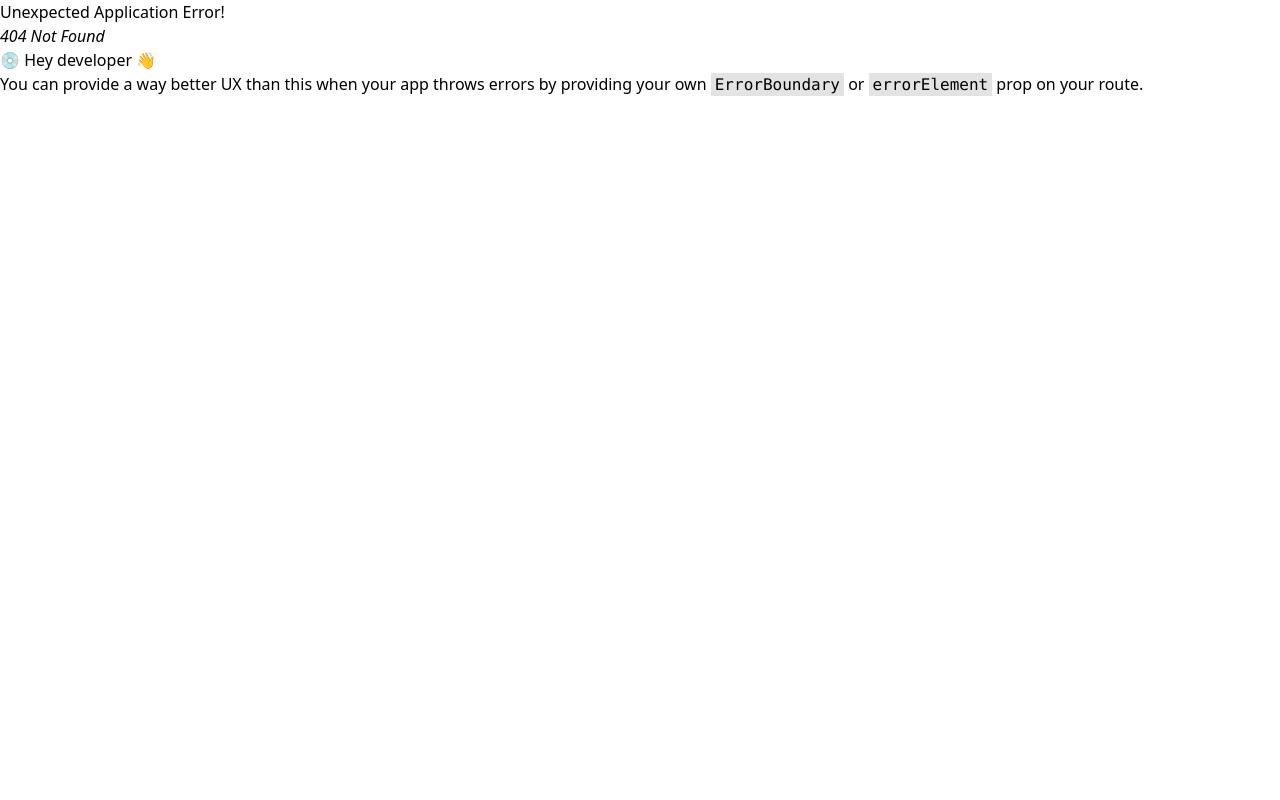
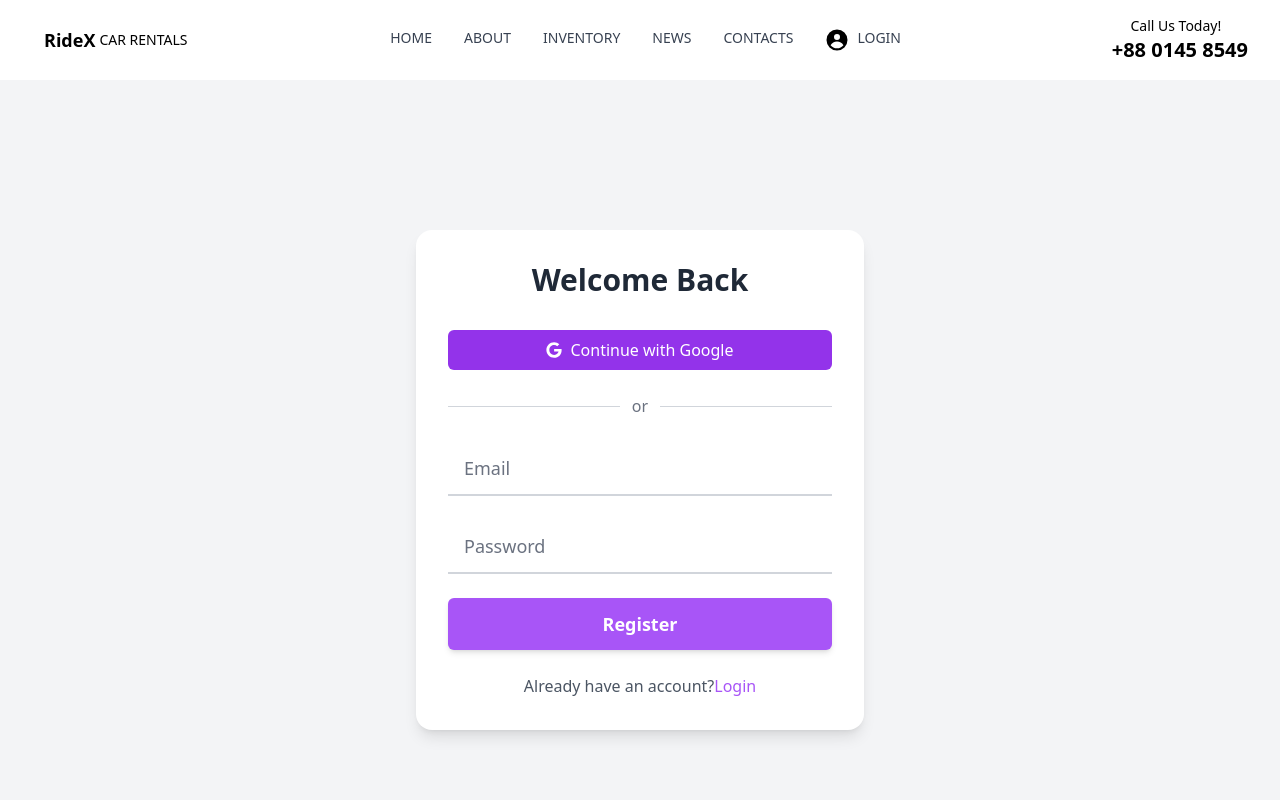
Before and after one commit to jakariamasum/Car-Rental_Client, a React (Vite) app: page /register in a window 1280 px wide. Before the commit this address had no page. Shown: the top 800 px of the page. Built offline with nearby package versions, Linux system fonts and the light colour scheme.

Commit message:
feat:register page add

```diff
--- /dev/null
+++ b/src/pages/register/Register.tsx
@@ -0,0 +1,121 @@
+import React, { useState } from "react";
+import { useForm, SubmitHandler } from "react-hook-form";
+import { FaGoogle } from "react-icons/fa";
+
+interface RegisterFormInputs {
+  email: string;
+  password: string;
+}
+
+const Register: React.FC = () => {
+  const {
+    register,
+    handleSubmit,
+    formState: { errors },
+  } = useForm<RegisterFormInputs>();
+  const [emailFocused, setEmailFocused] = useState<boolean>(false);
+  const [passwordFocused, setPasswordFocused] = useState<boolean>(false);
+
+  const onSubmit: SubmitHandler<RegisterFormInputs> = (data) => {
+    console.log(data);
+  };
+
+  return (
+    <div className="flex items-center justify-center min-h-screen  bg-gray-100">
+      <div className="max-w-md w-full mx-4 p-8 bg-white rounded-2xl shadow-lg transform transition duration-500 hover:scale-105">
+        <h2 className="text-3xl font-bold text-center text-gray-800 mb-8">
+          Welcome Back
+        </h2>
+
+        <div className="flex flex-col space-y-3 mb-6">
+          <button className="flex items-center justify-center w-full py-2 px-4 bg-purple-600 text-white rounded-md transition">
+            <FaGoogle className="mr-2" /> Continue with Google
+          </button>
+        </div>
+
+        <div className="relative mb-6">
+          <div className="absolute inset-0 flex items-center">
+            <div className="w-full border-t border-gray-300"></div>
+          </div>
+          <div className="relative text-center">
+            <span className="bg-white px-3 text-gray-500">or</span>
+          </div>
+        </div>
+
+        <form onSubmit={handleSubmit(onSubmit)} className="space-y-6">
+          <div className="relative">
+            <input
+              {...register("email", { required: true })}
+              type="email"
+              id="email"
+              onFocus={() => setEmailFocused(true)}
+              onBlur={(e) => setEmailFocused(!!e.target.value)}
+              className={`w-full px-4 py-3 border-b-2 text-lg bg-transparent ${
+                emailFocused || !!errors.email
+                  ? "border-purple-500"
+                  : "border-gray-300"
+              } focus:outline-none transition duration-300 ease-in-out`}
+            />
+            <label
+              htmlFor="email"
+              className={`absolute left-4 text-lg font-medium transition-all duration-300 ${
+                emailFocused || !!errors.email
+                  ? "-top-3 text-sm text-purple-500"
+                  : "top-3 text-gray-500"
+              }`}
+            >
+              Email
+            </label>
+            {errors.email && (
+              <p className="text-red-500 text-sm mt-2">Email is required</p>
+            )}
+          </div>
+
+          <div className="relative">
+            <input
+              {...register("password", { required: true })}
+              type="password"
+              id="password"
+              onFocus={() => setPasswordFocused(true)}
+              onBlur={(e) => setPasswordFocused(!!e.target.value)}
+              className={`w-full px-4 py-3 border-b-2 text-lg bg-transparent ${
+                passwordFocused || !!errors.password
+                  ? "border-purple-500"
+                  : "border-gray-300"
+              } focus:outline-none transition duration-300 ease-in-out`}
+            />
+            <label
+              htmlFor="password"
+              className={`absolute left-4 text-lg font-medium transition-all duration-300 ${
+                passwordFocused || !!errors.password
+                  ? "-top-3 text-sm text-purple-500"
+                  : "top-3 text-gray-500"
+              }`}
+            >
+              Password
+            </label>
+            {errors.password && (
+              <p className="text-red-500 text-sm mt-2">Password is required</p>
+            )}
+          </div>
+
+          <button
+            type="submit"
+            className="w-full py-3 text-lg font-semibold bg-purple-500 text-white rounded-md shadow-md hover:bg-purple-600 transition duration-300 ease-in-out"
+          >
+            Register
+          </button>
+        </form>
+
+        <p className="text-center mt-6 text-gray-600">
+          Already have an account?
+          <a href="/login" className="text-purple-500 hover:underline">
+            Login
+          </a>
+        </p>
+      </div>
+    </div>
+  );
+};
+
+export default Register;
--- a/src/routes/router.tsx
+++ b/src/routes/router.tsx
@@ -2,6 +2,7 @@ import { createBrowserRouter } from "react-router-dom";
 import MainLayout from "../components/layout/MainLayout";
 import Home from "../pages/home/Home";
 import Login from "../pages/login/Login";
+import Register from "../pages/register/Register";
 export const router = createBrowserRouter([
   {
     path: "/",
@@ -15,6 +16,10 @@ export const router = createBrowserRouter([
         path: "login",
         element: <Login />,
       },
+      {
+        path: "register",
+        element: <Register />,
+      },
     ],
   },
 ]);
```
